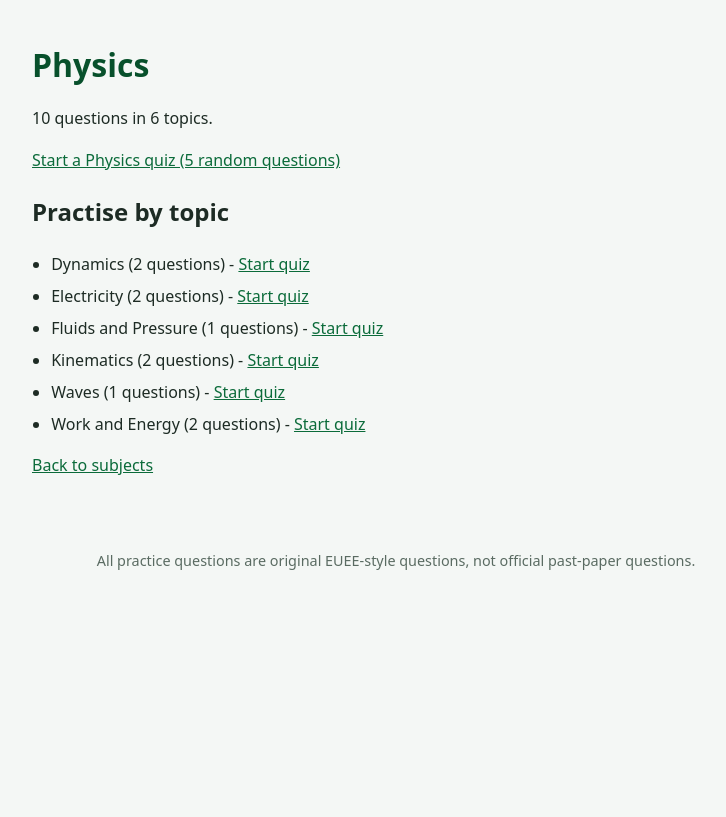
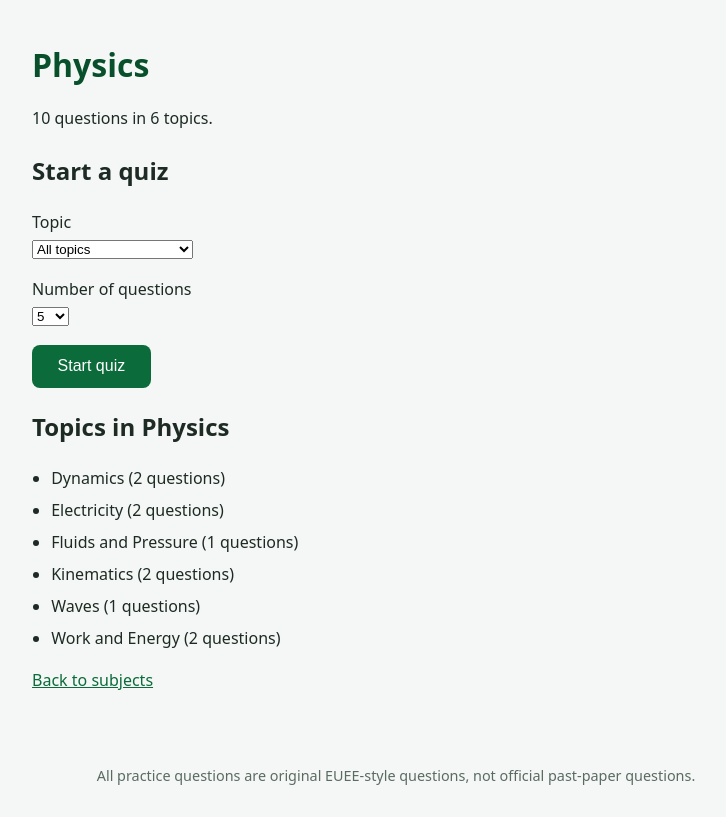
Before and after one commit to sol-abiyot/EUEE-prep, a Flask app: page /subject/Physics in a window 1280 px wide. Shown: the part 60-877 px from the top of the page, without its empty margins (244-970 px from the left). Before the commit the page ends 630 px from the top, so only its background shows below. Run offline with Flask 3, Linux system fonts and the light colour scheme.

Commit message:
Add quiz setup form, question navigation and progress counter

```diff
--- a/static/style.css
+++ b/static/style.css
@@ -180,3 +180,27 @@ button:hover {
         width: 100%;
     }
 }
+.progress {
+    position: sticky;
+    top: 0;
+    background: var(--bg);
+    padding: 0.4rem 0;
+    font-weight: 600;
+    z-index: 1;
+}
+
+.jump a {
+    display: inline-block;
+    min-width: 2rem;
+    text-align: center;
+    padding: 0.2rem 0.5rem;
+    margin: 0.1rem;
+    border: 1px solid var(--border);
+    border-radius: 6px;
+    background: var(--card);
+    text-decoration: none;
+}
+
+fieldset {
+    scroll-margin-top: 3rem;
+}
--- a/templates/subject.html
+++ b/templates/subject.html
@@ -6,15 +6,31 @@
 <h1>{{ subject }}</h1>
 <p>{{ total }} questions in {{ topics|length }} topics.</p>
 
-<p><a href="{{ url_for('quiz_page', name=subject) }}">Start a {{ subject }} quiz (5 random questions)</a></p>
+<h2>Start a quiz</h2>
+<form method="get" action="{{ url_for('quiz_page', name=subject) }}">
+    <p>
+        <label for="topic">Topic</label><br>
+        <select name="topic" id="topic">
+            <option value="">All topics</option>
+            {% for t in topics %}
+            <option value="{{ t.name }}">{{ t.name }} ({{ t.count }})</option>
+            {% endfor %}
+        </select>
+    </p>
+    <p>
+        <label for="limit">Number of questions</label><br>
+        <select name="limit" id="limit">
+            <option value="5">5</option>
+            <option value="10">10</option>
+        </select>
+    </p>
+    <button type="submit">Start quiz</button>
+</form>
 
-<h2>Practise by topic</h2>
+<h2>Topics in {{ subject }}</h2>
 <ul>
     {% for t in topics %}
-    <li>
-        {{ t.name }} ({{ t.count }} questions)
-        - <a href="{{ url_for('quiz_page', name=subject, topic=t.name) }}">Start quiz</a>
-    </li>
+    <li>{{ t.name }} ({{ t.count }} questions)</li>
     {% endfor %}
 </ul>
 
```
Also changed, not shown: templates/quiz.html (+18 -1 lines), tests/test_quiz_ui.py (added, +37 -0 lines).
